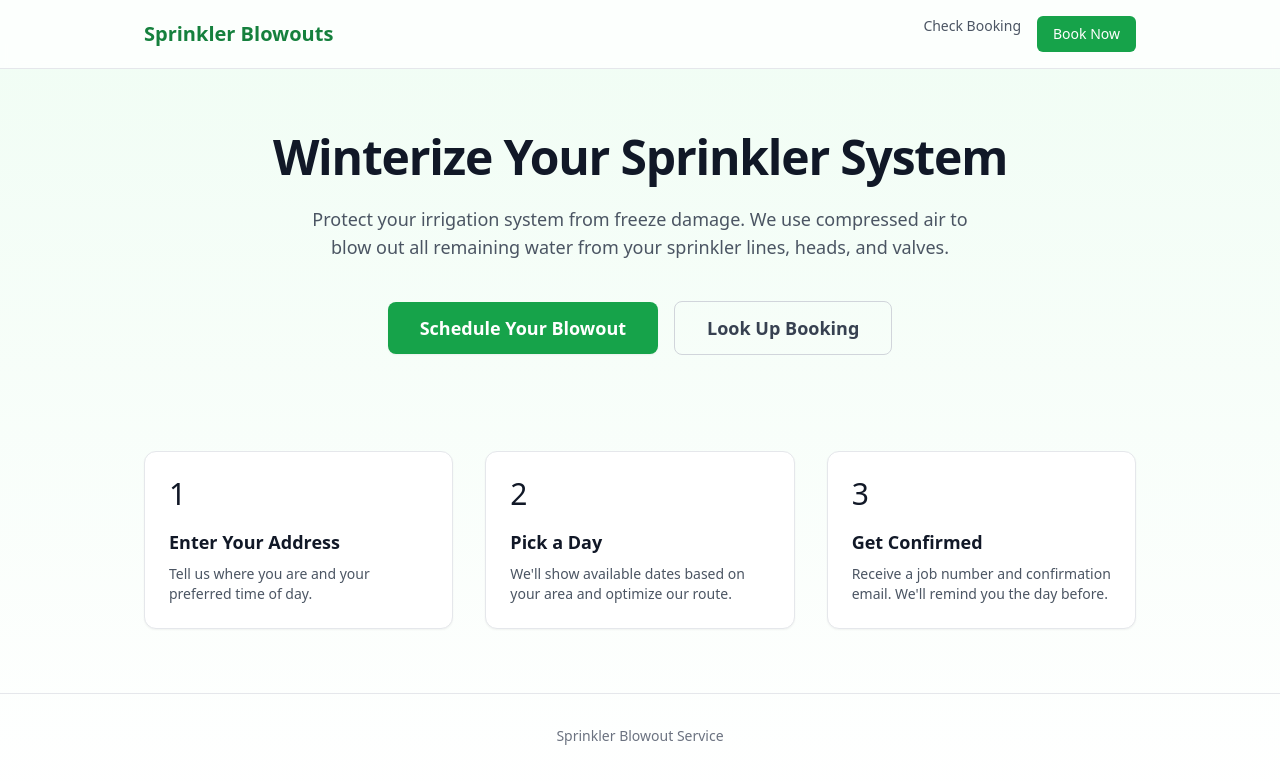
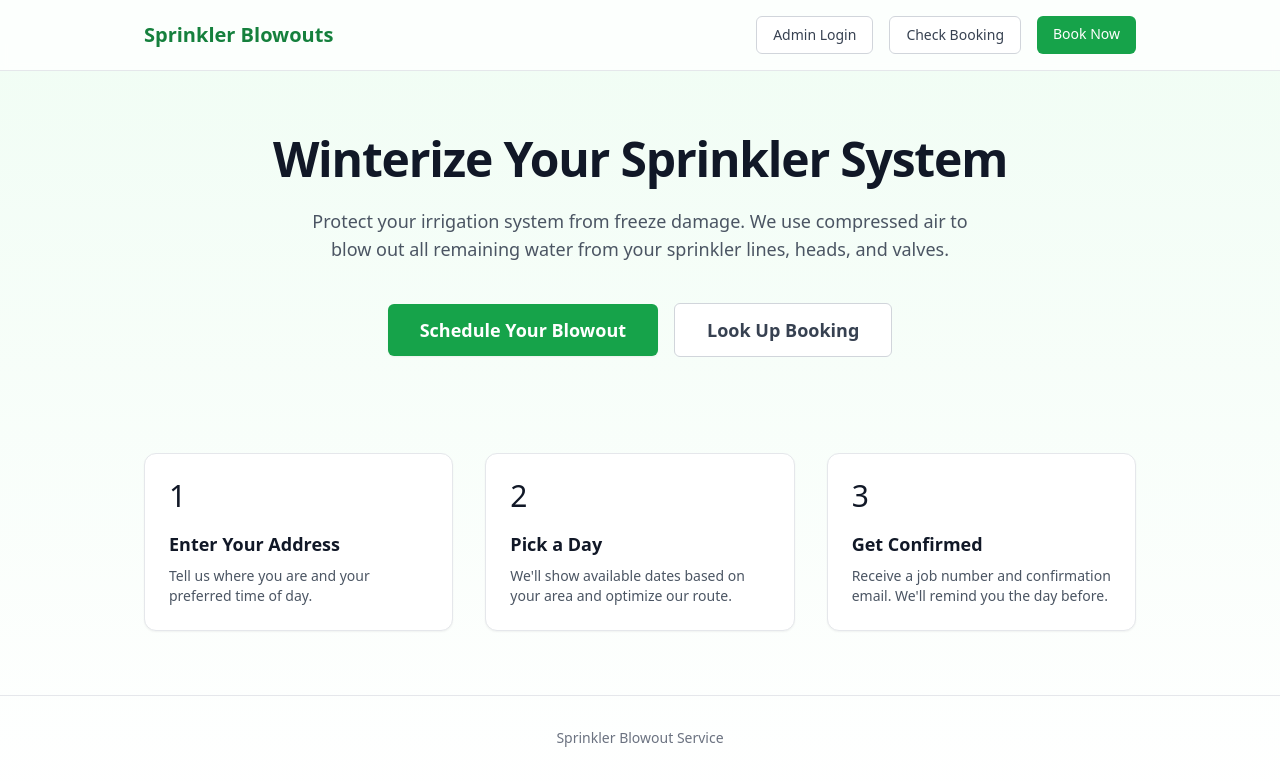
Before and after one commit to Cwnelson215/sprinklerBlowouts, a Next.js app in the folder src/: page / in a window 1280 px wide. Shown: the top 782 px of the page. Built offline with nearby package versions, Linux system fonts and the light colour scheme.

Commit message:
added admin login button and fixed check button

```diff
--- a/src/app/page.tsx
+++ b/src/app/page.tsx
@@ -10,8 +10,14 @@ export default function HomePage() {
           </h1>
           <nav className="flex gap-4">
             <Link
+              href="/admin/login"
+              className="rounded-md border border-gray-300 bg-white px-4 py-2 text-sm font-medium text-gray-700 hover:bg-gray-50"
+            >
+              Admin Login
+            </Link>
+            <Link
               href="/lookup"
-              className="text-sm text-gray-600 hover:text-brand-700"
+              className="rounded-md border border-gray-300 bg-white px-4 py-2 text-sm font-medium text-gray-700 hover:bg-gray-50"
             >
               Check Booking
             </Link>
@@ -38,13 +44,13 @@ export default function HomePage() {
           <div className="mt-10 flex items-center justify-center gap-4">
             <Link
               href="/booking"
-              className="rounded-lg bg-brand-600 px-8 py-3 text-lg font-semibold text-white shadow-sm hover:bg-brand-700"
+              className="rounded-md bg-brand-600 px-8 py-3 text-lg font-semibold text-white shadow-sm hover:bg-brand-700"
             >
               Schedule Your Blowout
             </Link>
             <Link
               href="/lookup"
-              className="rounded-lg border border-gray-300 px-8 py-3 text-lg font-semibold text-gray-700 hover:bg-gray-50"
+              className="rounded-md border border-gray-300 bg-white px-8 py-3 text-lg font-semibold text-gray-700 hover:bg-gray-50"
             >
               Look Up Booking
             </Link>
```
